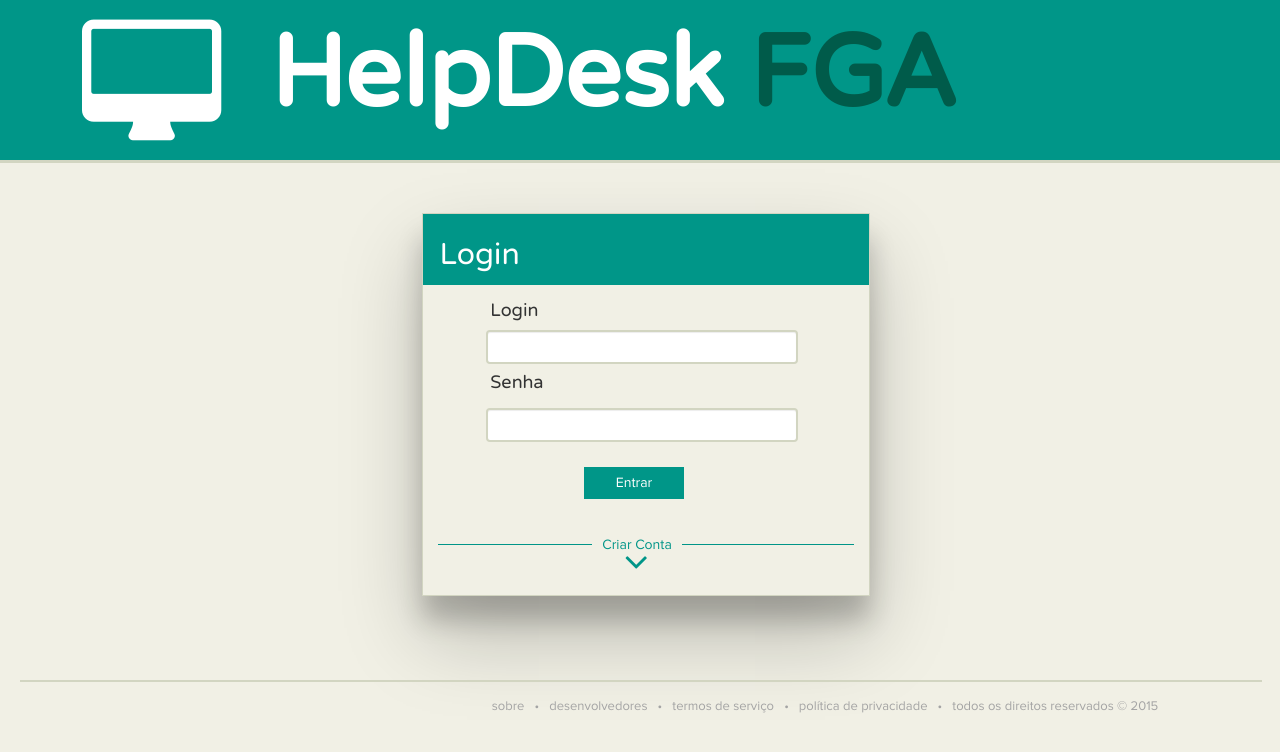
After one commit to lucascouto/HelpDeskFGA, a PHP site: page /index.php in a window 1280 px wide. The commit adds this page. Shown: the top 752 px of the page. Run offline with PHP 8.4, Linux system fonts and the light colour scheme.

Commit message:
Refatoração da Página de Index
Os formulários da página index foram retirados e colocados em novos
arquivos

```diff
--- /dev/null
+++ b/index.php
@@ -0,0 +1,48 @@
+<!doctype html>
+<html>
+    <head>
+	<!-- Metadados -->
+        <meta charset="UTF-8">
+        <meta name="viewport" content="width:device-width, initial-scale:1">
+
+      	<!-- Adicionando Folhas de Estilo -->
+        <link rel="stylesheet" type="text/css" href="view/CSS/w3.css">
+        <link rel="stylesheet" type="text/css" href="view/CSS/bootstrap/bootstrap.min.css">
+        <link rel="stylesheet" href="view/CSS/font-awesome/css/font-awesome.min.css">
+        <link rel="stylesheet" type="text/css" href="view/CSS/layout_index.css">
+        <link rel="stylesheet" type="text/css" href="view/CSS/layout_geral.css">
+
+       	<!-- Adicionando scripts JavaScript -->
+        <script src="view/JavaScript/jquery-2.1.4.min.js"></script>
+        <script src="view/JavaScript/index-scripts.js"></script>
+
+        <title>HepDesk FGA</title>
+    </head>
+    <body>
+        <header class="w3-teal">
+            <span class="fa fa-desktop fa-5x icone-computador" style="font-size:130px"></span>
+            <h1>HelpDesk <span id="fga-logo">FGA</span></h1>
+        </header>
+        <div class="loginCard w3-card-24" id="cardLogin">
+                <div class="w3-container w3-teal w3-padding-4">
+                    <h2 id="loginTitle">Login</h2>
+                </div>
+                <div id="formLogin">
+                    <?php include_once './view/formLogin/form_login.html'; ?>
+                     <div id="createAccount">
+                        <span class="lblCreateAccount">Criar Conta</span>
+                        <span class="fa fa-angle-down btnCreateAccount" style="font-size: 38px"></span>
+                     </div>
+                </div>
+                <div id="formCadastro">
+                    <?php include_once './view/formCadastroSolicitante/form_cadastro_solicitante.html'; ?>
+                    <button class="btnCancelSubscribe w3-btn w3-green">Cancelar</button>
+                </div>
+        </div>
+        <footer id="rodape">
+            <span class="footerContent">sobre &nbsp; &bull; &nbsp; desenvolvedores &nbsp; &bull; &nbsp;
+                termos de serviço &nbsp; &bull; &nbsp; política de privacidade &nbsp; &bull; &nbsp;
+                todos os direitos reservados &copy; 2015</span>
+        </footer>
+    </body>
+</html>
--- a/nbproject/private/private.xml
+++ b/nbproject/private/private.xml
@@ -2,6 +2,8 @@
 <project-private xmlns="http://www.netbeans.org/ns/project-private/1">
     <editor-bookmarks xmlns="http://www.netbeans.org/ns/editor-bookmarks/2" lastBookmarkId="0"/>
     <open-files xmlns="http://www.netbeans.org/ns/projectui-open-files/2">
-        <group/>
+        <group>
+            <file>file:/Applications/XAMPP/xamppfiles/htdocs/HelpDeskFGA/index.html</file>
+        </group>
     </open-files>
 </project-private>
--- a/view/JavaScript/index-scripts.js
+++ b/view/JavaScript/index-scripts.js
@@ -16,6 +16,6 @@ $(document).ready(function(){
             $("#formCadastro").fadeOut(5);
             $("#formLogin").fadeIn(500);
             $("#rodape").animate({top: "680px"}, 50);
-            $("#cardLogin").animate({width: "400px", height: "383.188px", position: "relative", left: "2%", paddingBottom:"30px"}, 350);
+            $("#cardLogin").animate({width:"35%", height:"383.188px", position:"relative", left:"0.02em", paddingBottom:"30px"}, 350);
 	});
 });
--- /dev/null
+++ b/view/formCadastroSolicitante/form_cadastro_solicitante.html
@@ -0,0 +1,26 @@
+<form action="view/formCadastroSolicitante/cadastro.php" method="post">
+    <div id="formCadastroLeft">
+        <label class="labels labelSubscribeLeft">Nome Completo</label>
+        <input type="text" name="txtName" class="form-control inputSubscribeLeft" tabindex="1">
+        <label class="labels labelSubscribeLeft">Matrícula</label>
+        <input type="text" name="txtMatricula" class="form-control inputSubscribeLeft" tabindex="3">
+        <label class="labels labelSubscribeLeft">Nome de Usuário</label>
+        <input type="text" name="txtUserName" class="form-control inputSubscribeLeft" tabindex="5">
+        <label class="labels labelSubscribeLeft">Senha</label>
+        <input type="password" name="txtSenha" class="form-control inputSubscribeLeft" tabindex="6">
+    </div>
+    <div id="formCadastroRight">
+        <label class="labels labelSubscribeRight lblEmail">E-mail</label>
+        <input type="text" name="txtEmail" class="form-control inputSubscribeRight" tabindex="2">
+
+        <label class="labels labelSubscribeRight labelSubscribeVinculo">Vínculo com a UnB</label>
+        <br>
+        <div class="inputSubscribeRight inputSubscribeVinculo" tabindex="4">
+            <input type="radio" name="vinculo" value="aluno" checked> Aluno &nbsp;&nbsp;&nbsp;&nbsp;
+            <input type="radio" name="vinculo" value="servidor"> Servidor
+        </div>
+        <label class="labels labelSubscribeRight labelSubscribeConfirmPass">Confirmar Senha</label>
+        <input type="password" name="txtConfirmaSenha" class="form-control inputSubscribeRight" tabindex="7">
+    </div>
+    <input type="submit" value="Cadastrar" name="cadastrar" class="w3-btn w3-teal w3-ripple btnSubscribe">
+</form>
--- /dev/null
+++ b/view/formLogin/form_login.html
@@ -0,0 +1,7 @@
+<form action="view/formLogin/login.php" method="post">
+    <label class="labels label-login">Login</label>
+    <input class="form-control input-login" name="login" type="text">
+    <label class="labels label-senha">Senha</label>
+    <input class="form-control input-login" name="pass" type="password">
+    <input type="submit" value="Entrar" name="entrar" class="w3-btn w3-teal w3-ripple btnLogin">
+</form>
--- a/view/home.html
+++ b/view/home.html
@@ -25,7 +25,7 @@
                 <span class="msg-bemvindo">Bem-Vindo, Fulano!</span>
                 &nbsp;&nbsp;<span class="fa fa-bell-o"></span>
                 <div id="sair-conta">
-                    <a href="../index.html">sair&nbsp;<span class="fa fa-sign-out"></span></a>
+                    <a href="../index.php">sair&nbsp;<span class="fa fa-sign-out"></span></a>
                 </div>
             </div>
 
```
Also changed, not shown: index.html (deleted, +0 -77 lines), view/CSS/layout_index.css (indentation only), view/formCadastroSolicitante/cadastro.php (renamed from view/formCadastroSolicitante/Cadastro.php).
